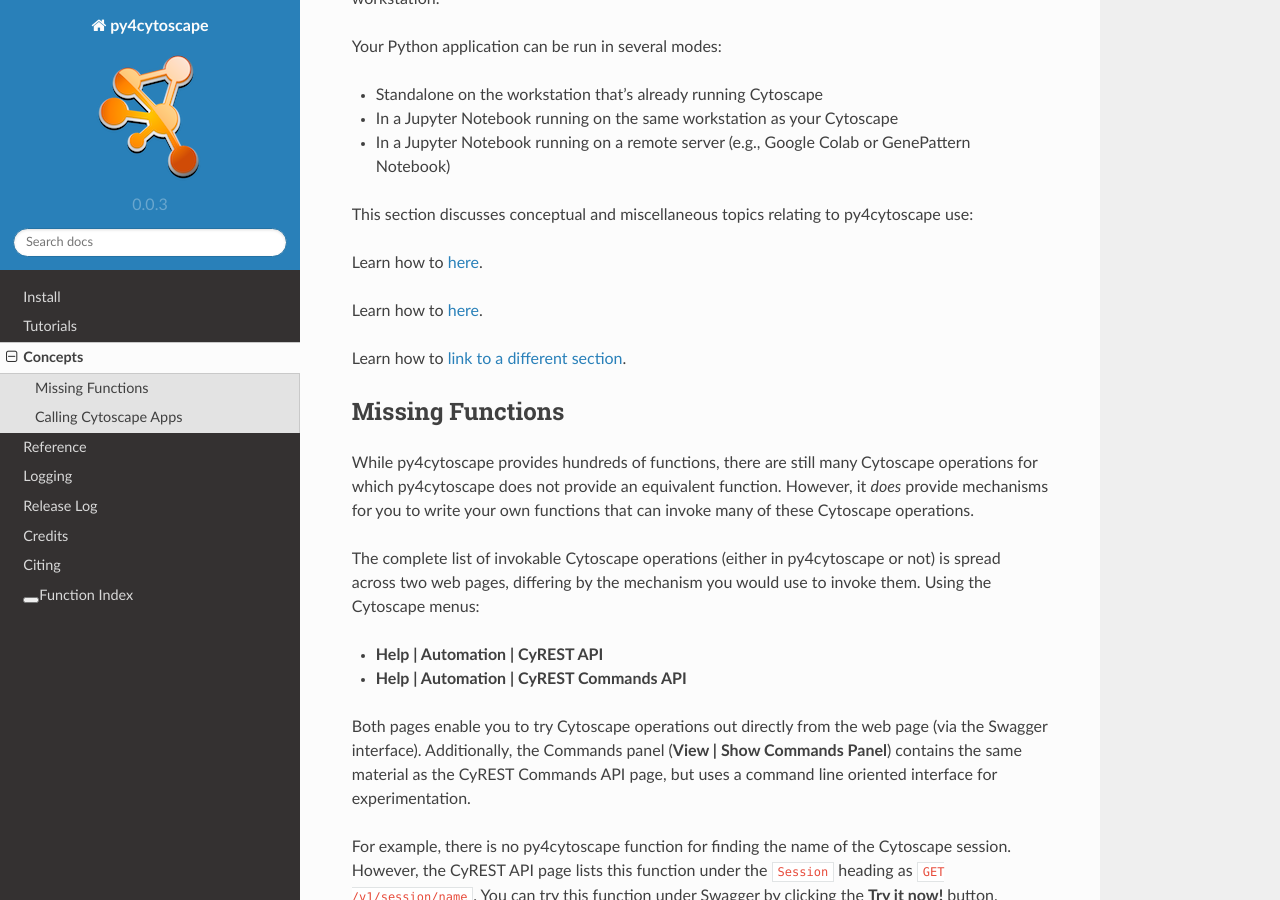
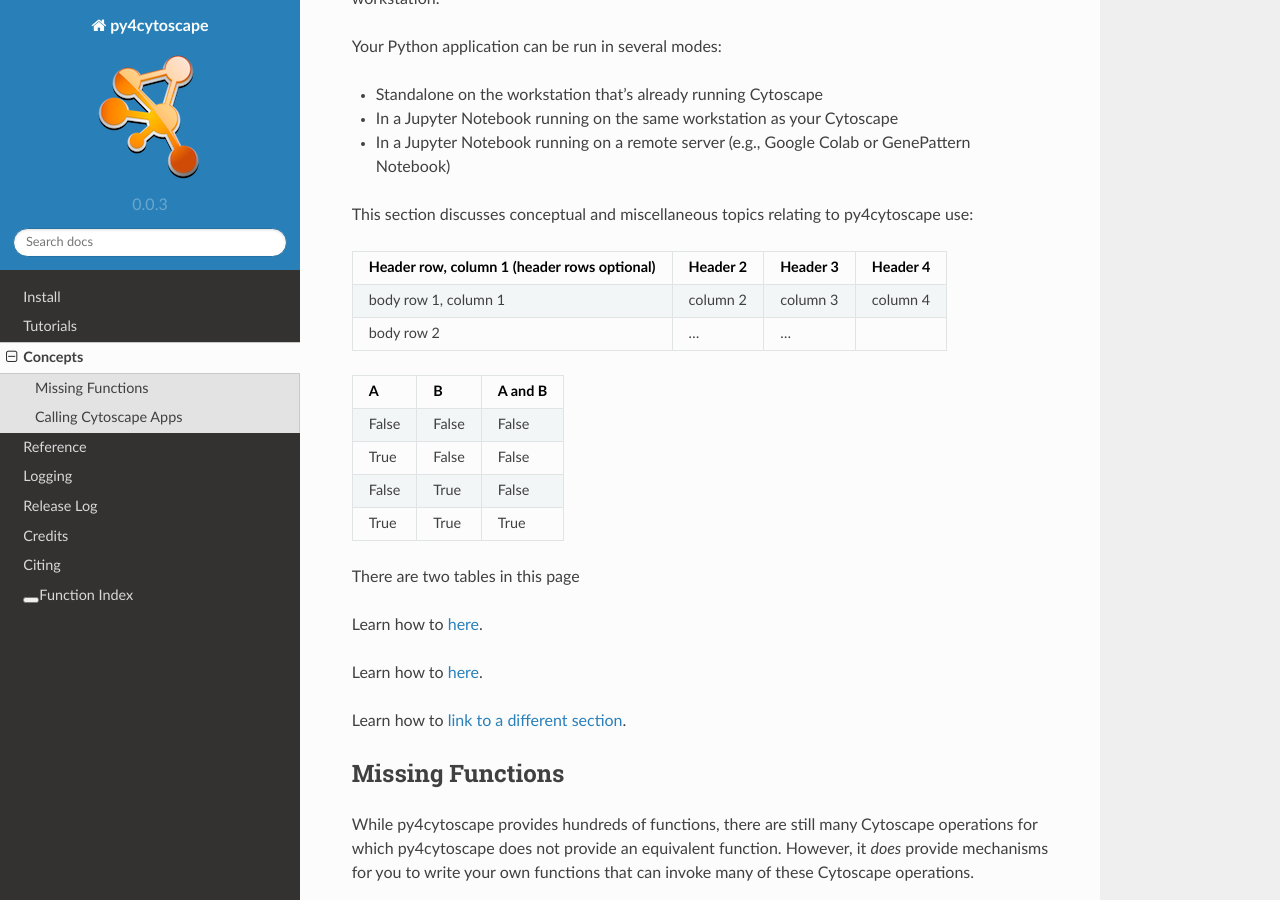
Before and after one commit to cytoscape/py4cytoscape, a Sphinx documentation site: the page built from doc/concepts.rst, in a window 1280 px wide and 900 px high, scrolled down 632 px. Built offline with Sphinx 7.4.7 and the Read the Docs theme 2.0.0, drawn with Linux system fonts in a browser that asks for light colours; pages that are not in the unit, such as notebooks, are missing from menus.

Commit message:
Working on sandbox documentation

```diff
--- a/doc/concepts.rst
+++ b/doc/concepts.rst
@@ -30,12 +30,35 @@
 
 This section discusses conceptual and miscellaneous topics relating to py4cytoscape use:
 
++------------------------+------------+----------+----------+
+| Header row, column 1   | Header 2   | Header 3 | Header 4 |
+| (header rows optional) |            |          |          |
++========================+============+==========+==========+
+| body row 1, column 1   | column 2   | column 3 | column 4 |
++------------------------+------------+----------+----------+
+| body row 2             | ...        | ...      |          |
++------------------------+------------+----------+----------+
+
+=====  =====  =======
+  A      B    A and B
+=====  =====  =======
+False  False  False
+True   False  False
+False  True   False
+True   True   True
+=====  =====  =======
+
+There are two tables in this page
+
+
+
+
 +----------+---------+
 | Section  | Topic   |
 +==========+=========+
-| :ref:`Missing Functions<Missing Functions>` | How to call Cytoscape functions not supported by py4cytoscape |
+| `Missing Functions`_ | How to call Cytoscape functions not supported by py4cytoscape |
 +------------------------+------------+----------+----------+
-| :ref:`Calling Cytoscape Apps<Calling Cytoscape Apps>` | How to call Cytoscape apps that support automation |
+| `Calling Cytoscape Apps`_ | How to call Cytoscape apps that support automation |
 +----------+---------+
 
 Learn how to :ref:`here<Missing Functions>`.
```
